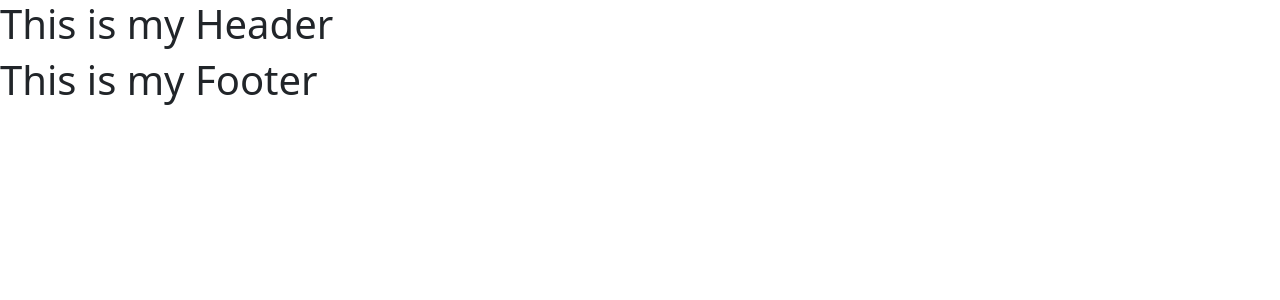
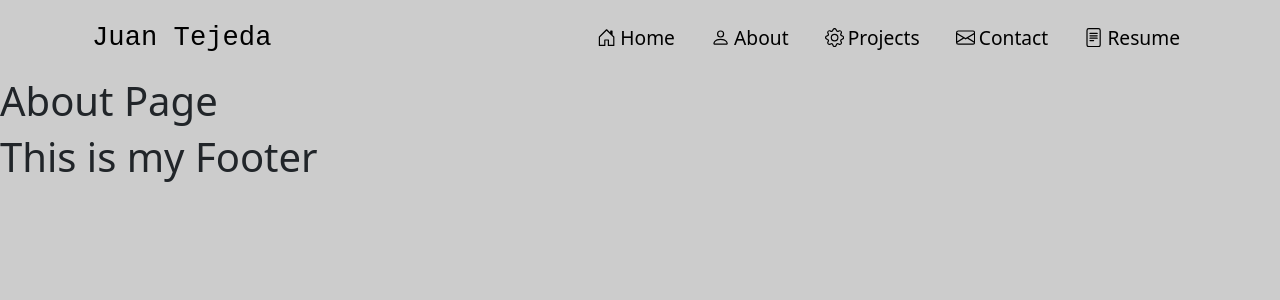
Before and after one commit to JuanTGit/JuanTGit.github.io, a React (Vite) app: page /about in a window 1280 px wide. Shown: the top 300 px of the page. Built offline with nearby package versions, Linux system fonts and the light colour scheme.

Commit message:
Added navbar

```diff
--- a/package.json
+++ b/package.json
@@ -10,8 +10,11 @@
     "preview": "vite preview"
   },
   "dependencies": {
+    "bootstrap": "^5.3.3",
     "react": "^18.2.0",
+    "react-bootstrap": "^2.10.2",
     "react-dom": "^18.2.0",
+    "react-icons": "^5.1.0",
     "react-router-dom": "^6.23.0"
   },
   "devDependencies": {
--- a/src/App.jsx
+++ b/src/App.jsx
@@ -1,12 +1,16 @@
-import Header from "./Header"
+import AppNavbar from "./Navbar"
 import Footer from "./Footer"
 import { Routes, Route } from "react-router-dom"
+import About from "./pages/about"
 
 function App() {
 
   return(
     <>
-        <Header />
+        <AppNavbar />
+         <Routes>
+            <Route path="/about" element={<About />}/>
+         </Routes>
         <Footer />
     </>
   )
--- a/src/Header.jsx
+++ /dev/null
@@ -1,10 +0,0 @@
-
-function Header(){
-	return(
-		<header>
-			<h1>This is my Header</h1>
-		</header>
-	)
-}
-
-export default Header
--- /dev/null
+++ b/src/Navbar.jsx
@@ -0,0 +1,34 @@
+import Container from 'react-bootstrap/Container';
+import Nav from 'react-bootstrap/Nav';
+import Navbar from 'react-bootstrap/Navbar';
+import { useState } from 'react';
+import {
+	BsFileText,
+	BsPerson,
+	BsEnvelope,
+	BsHouseDoor,
+	BsGear } from "react-icons/bs";
+
+
+function AppNavbar() {
+
+    return (
+        <Navbar expand="lg" className="bg-body-tertiary">
+            <Container>
+                <Navbar.Brand className="d-flex" id="custom-nav-title" href="/">Juan Tejeda</Navbar.Brand>
+                <Navbar.Toggle aria-controls="responsive-navbar-nav" />
+                <Navbar.Collapse id="responsive-navbar-nav">
+                    <Nav className="ms-auto text-center">
+                        <Nav.Link className="mx-2" id="custom-nav-link" href="/"><BsHouseDoor style={{ marginBottom: "4px", marginRight: "4px" }} />Home</Nav.Link>
+                        <Nav.Link className="mx-2" id="custom-nav-link" href="/"><BsPerson style={{ marginBottom: "4px", marginRight: "4px" }} />About</Nav.Link>
+                        <Nav.Link className="mx-2" id="custom-nav-link" href="/"><BsGear style={{ marginBottom: "4px", marginRight: "4px" }} />Projects</Nav.Link>
+                        <Nav.Link className="mx-2" id="custom-nav-link" href="/"><BsEnvelope style={{ marginBottom: "4px", marginRight: "4px" }} />Contact</Nav.Link>
+                        <Nav.Link className="mx-2" id="custom-nav-link" href="/"><BsFileText style={{ marginBottom: "4px", marginRight: "4px" }} />Resume</Nav.Link>
+                    </Nav>
+                </Navbar.Collapse>
+            </Container>
+        </Navbar>
+    );
+}
+
+export default AppNavbar;
--- a/src/index.css
+++ b/src/index.css
@@ -34,3 +34,42 @@
   border-radius: 5px;
 
 }
+
+
+body{
+  background-color: hsl(0, 0%, 80%);
+}
+
+
+/* CSS For Navbar */
+
+#custom-nav-title{
+  font-size: 1.7rem;
+  color: black;
+  font-family: 'Courier New', Courier, monospace;
+  display: inline-block;
+  padding: 10px;
+  font-weight: 510;
+}
+
+#custom-nav-title:hover{
+  text-decoration: underline;
+  transition: background-color 0.5s, color 0.3s;
+}
+
+
+#custom-nav-link {
+  display: inline-block; /* Allows padding to affect the shape */
+  padding: 10px; /* Adjust padding to change the circle size */
+  border-radius: 10px; /* Makes the background or border circular */
+  text-decoration: none; /* Ensures no underline by default */
+  transition: background-color 0.5s, color 0.3s; /* Smooth transition for hover effects */
+  font-size: 1.2rem;
+  color: black;
+}
+
+#custom-nav-link:hover {
+  background-color: #6617c7a7;
+  color: #fff; /* White text color on hover */
+  text-decoration: underline;
+}
--- /dev/null
+++ b/src/pages/about.jsx
@@ -0,0 +1,11 @@
+import { Link } from "react-router-dom";
+
+function About(){
+    return (
+        <div>
+            <h1>About Page</h1>
+        </div>
+    );
+}
+
+export default About
```
Also changed, not shown: 1 other file (tests, documents, lock files or other folders).
